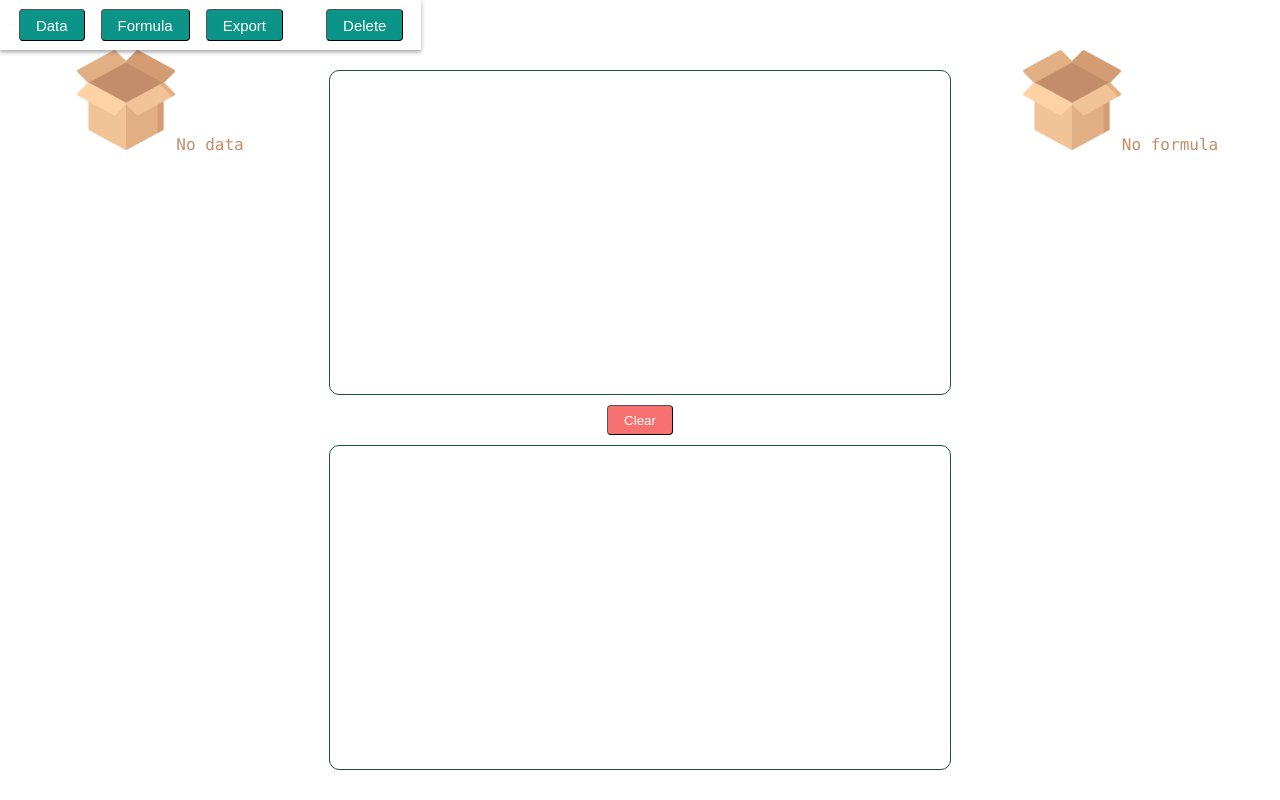
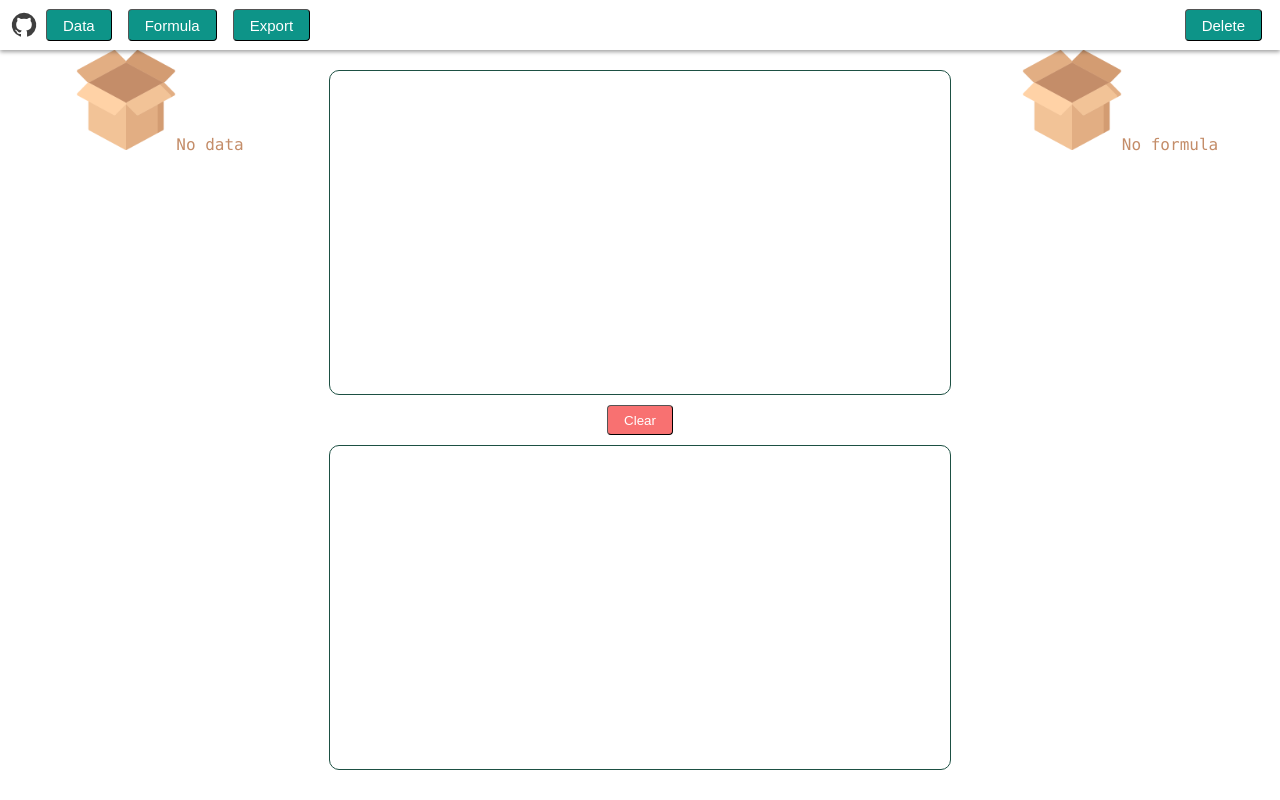
Before and after one commit to Cheng-DX/formula-editor-react, a React (Vite) app: page / in a window 1280 px wide. Built offline with nearby package versions, Linux system fonts and the light colour scheme; a web font is replaced by a local one.

Commit message:
fix: fixed the wrong className tager

```diff
--- a/src/pages/editPanel/EditPanel.css
+++ b/src/pages/editPanel/EditPanel.css
@@ -28,12 +28,17 @@
 }
 
 .data-card {
+  margin-top: 5px;
   background-color: #548ca8;
 }
 
 .data-card-item {
   color: #fff;
   text-align: center;
+}
+
+.formula-card {
+  margin-top: 5px;
 }
 
 .title {
--- a/src/pages/editPanel/index.tsx
+++ b/src/pages/editPanel/index.tsx
@@ -28,7 +28,6 @@ export default function EditPanel() {
             className="cursor-pointer
             flex-center
             p-10px
-            mt-5px
             border
             border-gray-300
             r-5
@@ -55,10 +54,10 @@ export default function EditPanel() {
           key={item.code}
           className="flex
           flex-col
-          mt-5px
           justify-around
           border
-          r-5"
+          r-5
+          formula-card"
           style={{ border: '1px solid #167f9f' }}
         >
           <div className="cursor-pointer title" onClick={() => insert(item.code)}>
--- a/src/pages/navBar/index.tsx
+++ b/src/pages/navBar/index.tsx
@@ -11,15 +11,12 @@ export default function NavBar() {
       importFiles(files, tag)
   }
 
-  return (<header className="wp-100">
-    <div className="h-30px p-10px flex justify-between items-center header">
+  return (
+    <header className="wp-100 header">
+      <div className="h-30px p-10px flex justify-between items-center ">
         <div className="flex items-center wp-70">
           <a
-          className="icon-btn
-          color-black
-          h-7
-          w-7
-          i-carbon-logo-github"
+            className="icon-btn color-black h-7 w-7 i-carbon-logo-github"
             href="https://github.com/Cheng-DX/formula-tool"
             target="_blank"
             title="GitHub"
```
Lines whose indentation alone changed are shown as unchanged.
